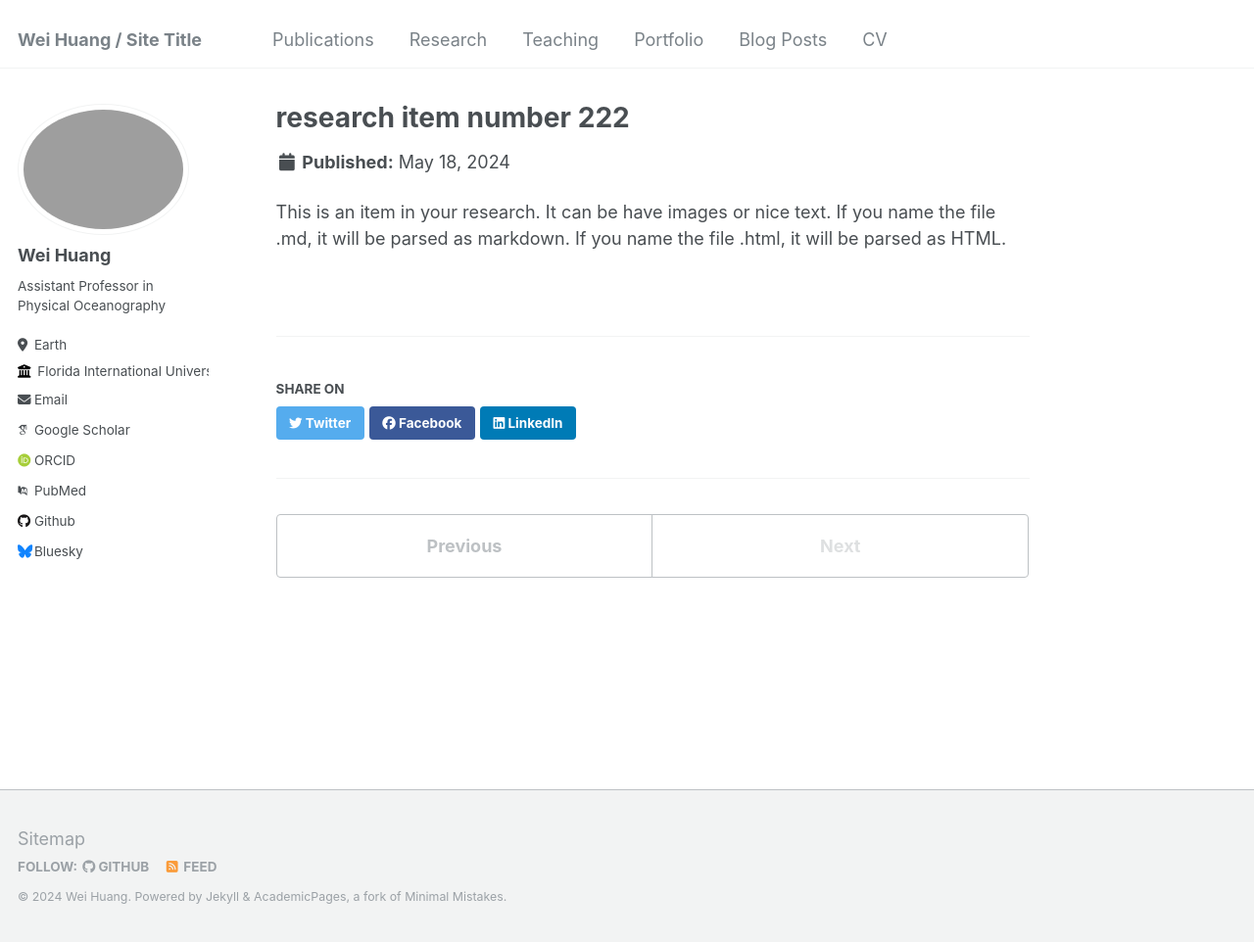
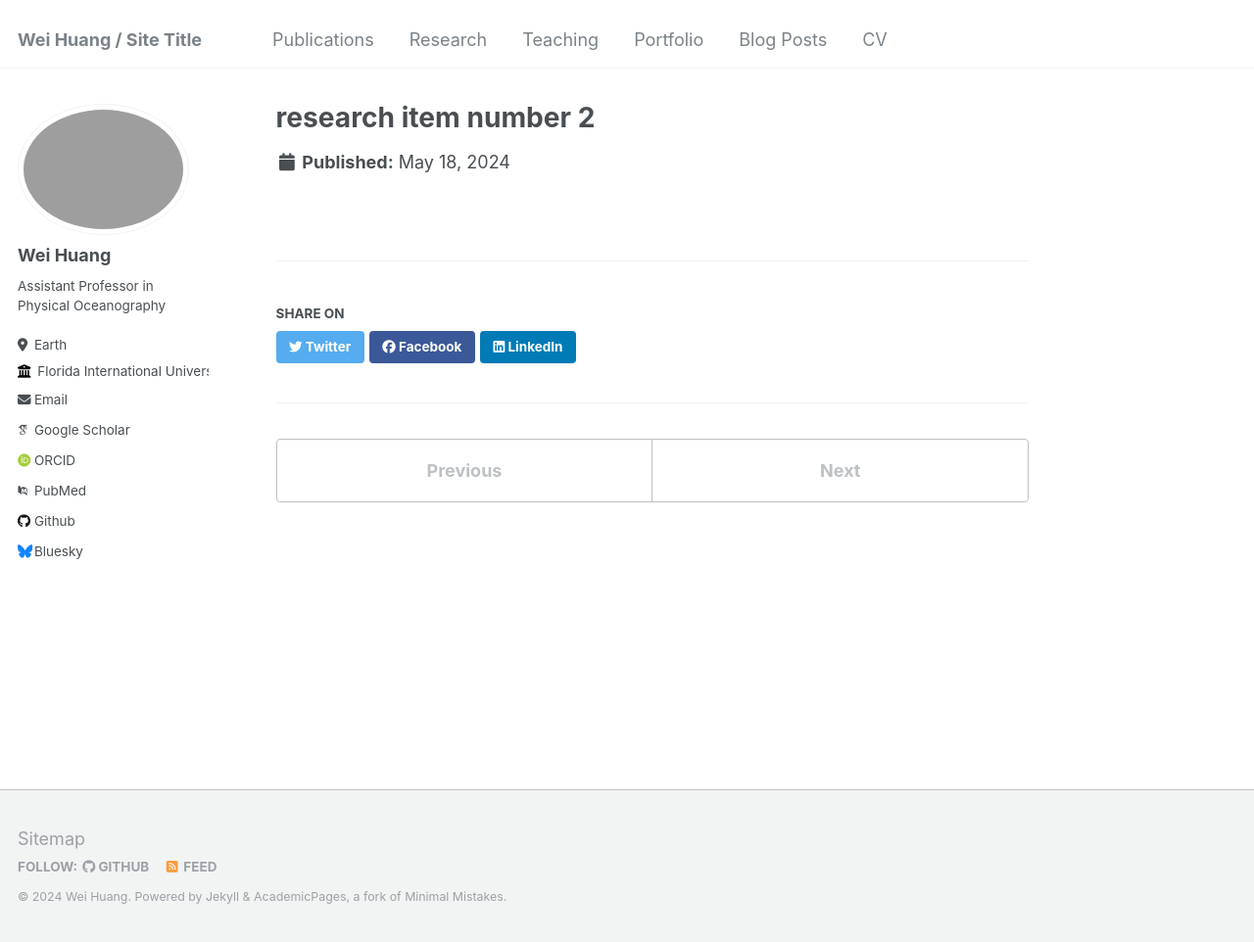
Before and after one commit to huang96169/huang96169.github.io, a Jekyll site: the page built from _research/research-2.md, in a window 1280 px wide and 962 px high. Shown: the whole window at 98% size. Built offline with Jekyll 4.4.1, drawn with Linux system fonts in a browser that asks for light colours; some web fonts are replaced.

Commit message:
edit research

```diff
--- a/_research/research-2.md
+++ b/_research/research-2.md
@@ -1,7 +1,5 @@
 ---
-title: "research item number 222"
-excerpt: "Short description of research item number 1<br/><img src='/images/500x300.png'>"
+title: "research item number 2"
+excerpt: "Short description of research item number 1<br/><img src='/images/image-alignment-300x200.jpg'>"
 collection: research
 ---
-
-This is an item in your research. It can be have images or nice text. If you name the file .md, it will be parsed as markdown. If you name the file .html, it will be parsed as HTML.
```
Also changed, not shown: _research/research-1.md (+1 -3 lines), _research/research-3.md (added, +5 -0 lines).
